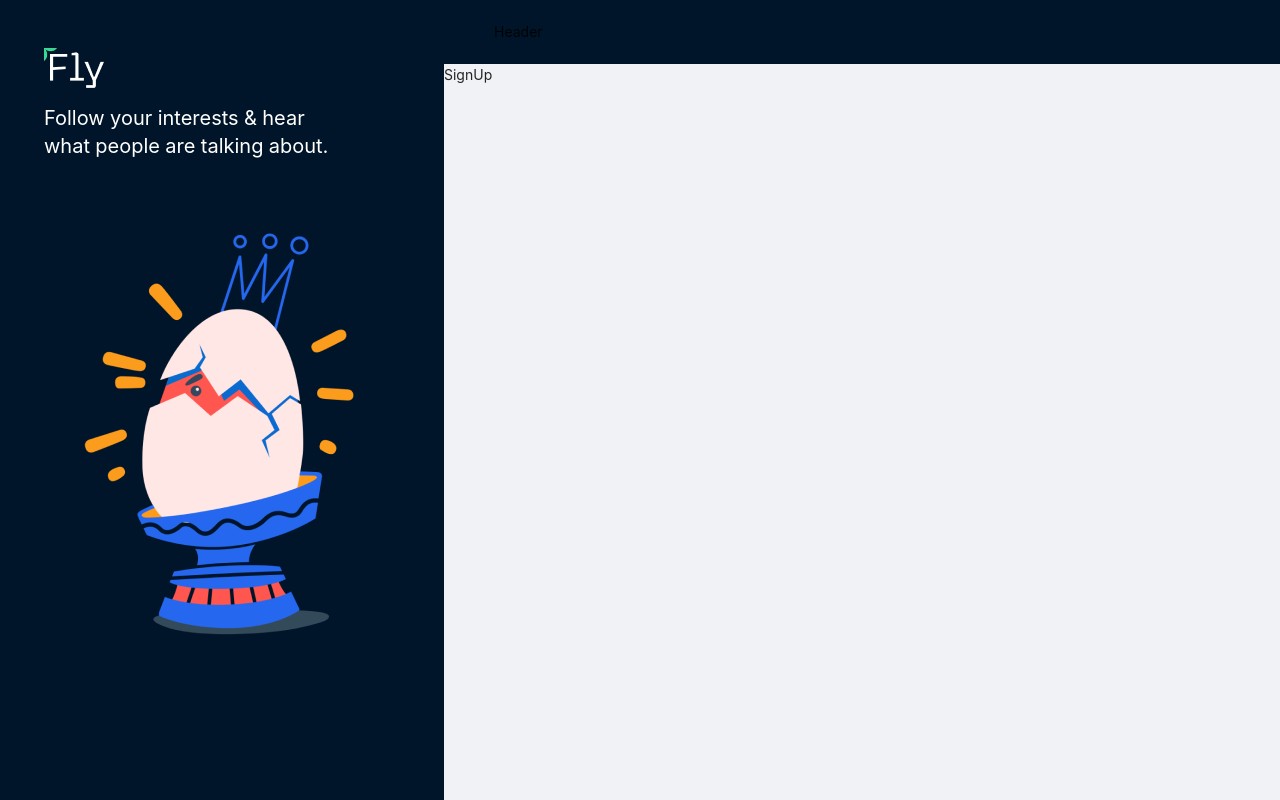
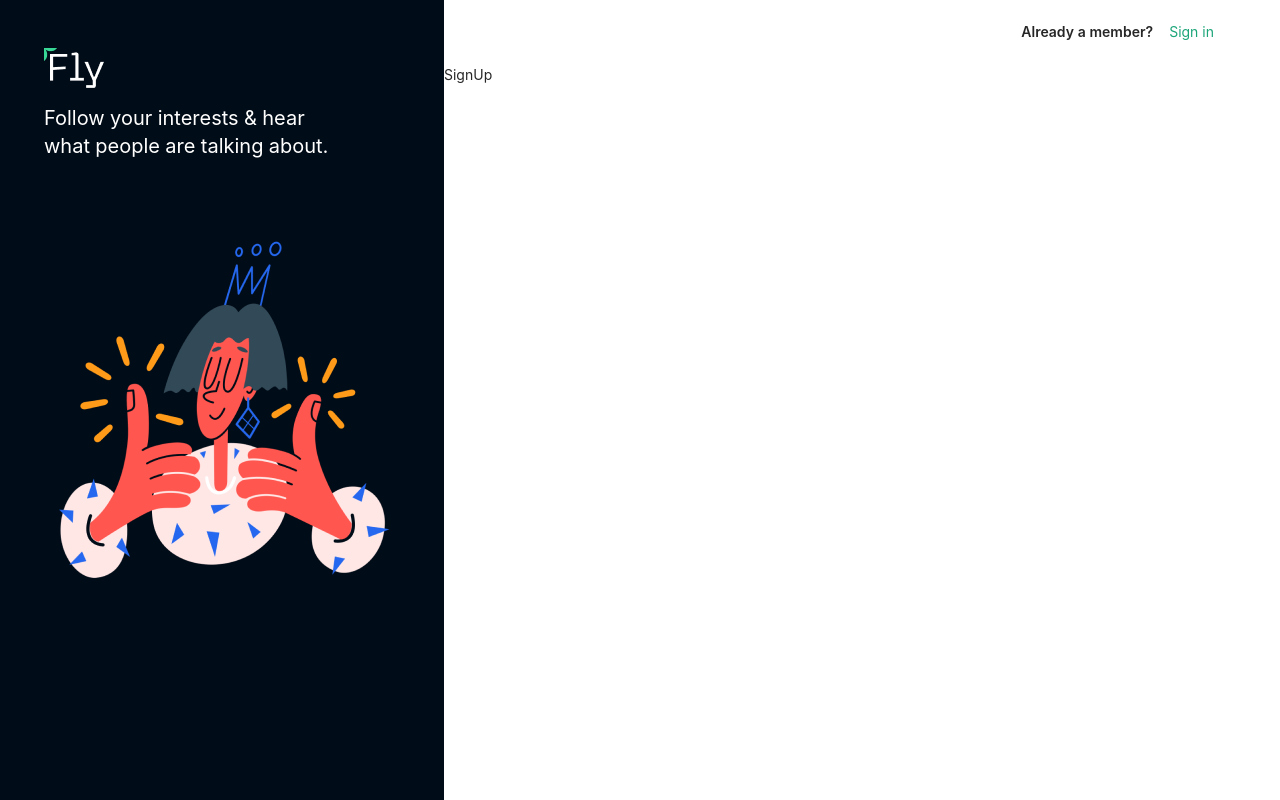
Before and after one commit to kyutneryan/fly-message-ui, a React (Create React App) app: page /signup in a window 1280 px wide. Built offline with nearby package versions, Linux system fonts and the light colour scheme.

Commit message:
added head

```diff
--- a/src/Components/Pages/SignUpSignIn/SignUp/index.tsx
+++ b/src/Components/Pages/SignUpSignIn/SignUp/index.tsx
@@ -1,19 +1,26 @@
 import React from 'react';
+import {Link} from 'react-router-dom'
 import { Layout } from 'antd';
-import Kingdom1 from "../../../../assets/Kingdom11.png";
+import Kingdom1 from "../../../../assets/Kingdom1.png";
 import LeftSide from '../LeftSide';
+import Head from '../Head';
 
 const { Header, Sider, Content } = Layout;
 
 const SignUp = () => {
     return (
         <Layout style={{ height: "100vh" }}>
-        <Sider width={444}>
+        <Sider style={{backgroundColor:'#000C17'}} width={444}>
         <LeftSide SiderImg={Kingdom1} />
       </Sider>
         <Layout>
-          <Header>Header</Header>
-          <Content>
+          <Header style={{backgroundColor:'white'}}>
+          <Head
+            HeaderText='Already a member?'
+            Link={<Link to='/signin'>Sign in</Link>}
+          />
+          </Header>
+          <Content style={{backgroundColor:"white"}}>
               SignUp
           </Content>
         </Layout>
```
